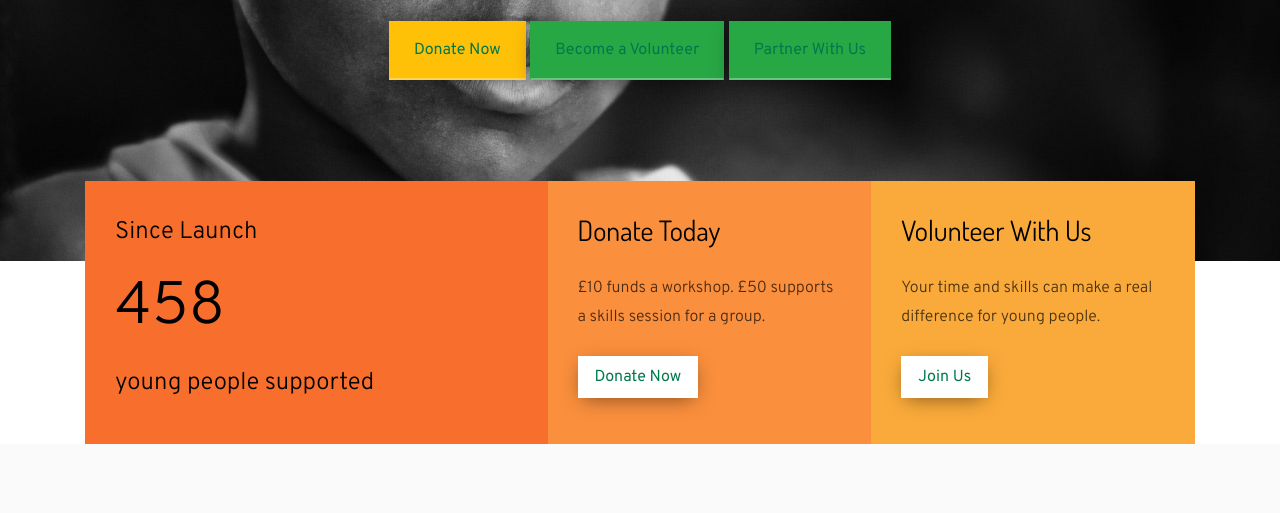
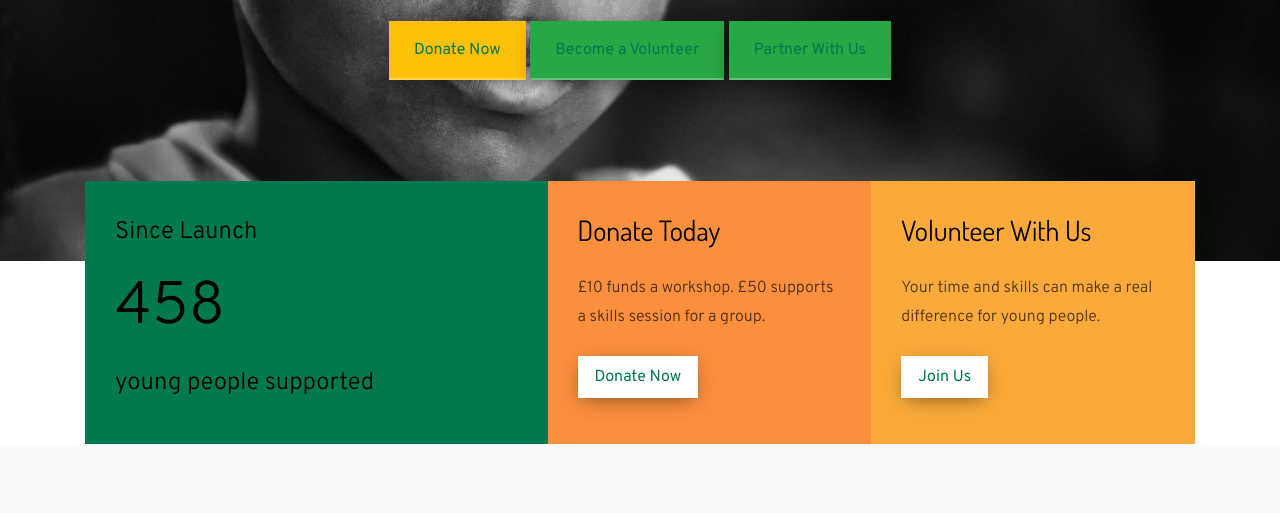
Before and after one commit to Beau34-max/joybringerscharity, a plain HTML site: page index.html in a window 1280 px wide. Shown: the part 439-952 px from the top of the page. Drawn offline with Linux system fonts and the light colour scheme; files whose address does not match are found by name.

Commit message:
new changes

```diff
--- a/scss/style.scss
+++ b/scss/style.scss
@@ -8,10 +8,10 @@ $white: #fff;
 $black: #000;
 $darken: #4a5562;
 
-$primary: #f86f2d;
-$secondary: #fa8f3d;
-$tertiary: #faaa3a;
-$quarternary: #7cbd1e;
+$primary: #007A4D;
+$secondary: #007A4D;
+$tertiary: #007A4D;
+$quarternary: #007A4D;
 
 
 @mixin border-radius($radius) {
```
Also changed, not shown: css/style.css.
